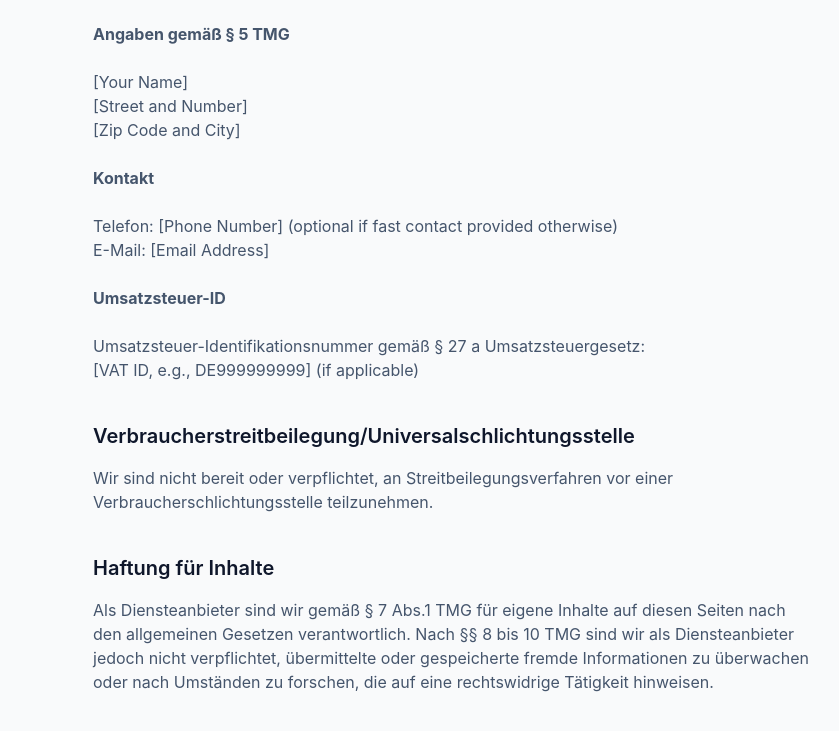
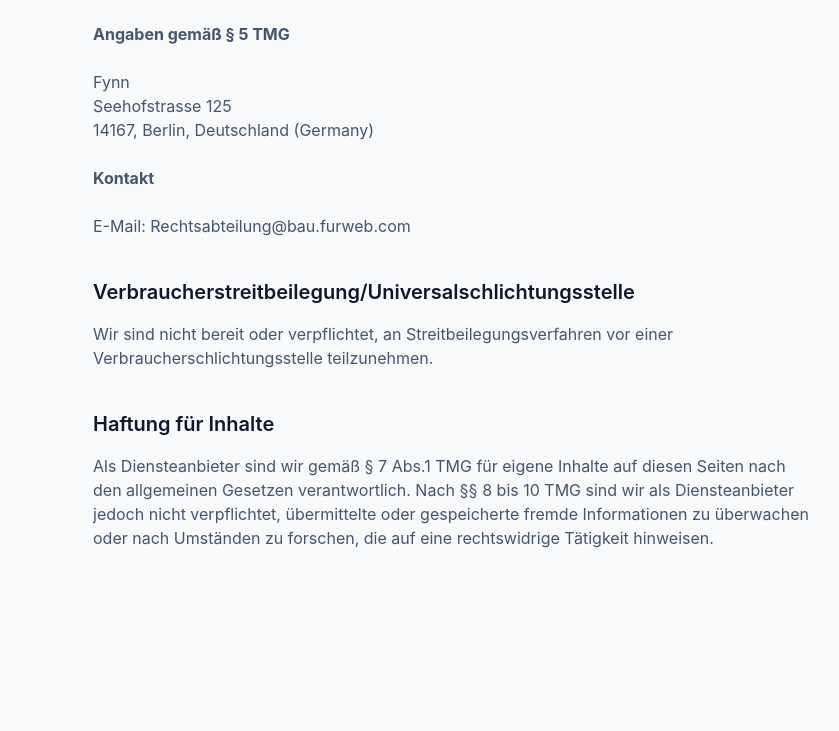
Before and after one commit to Bau-furweb-com/Main, a plain HTML site: page impressum.html in a window 1280 px wide. Shown: the part 219-950 px from the top of the page, without its empty margins (187-1026 px from the left). After the commit the page ends 929 px from the top, so only its background shows below. Drawn offline with Linux system fonts and the light colour scheme.

Commit message:
Add files via upload

```diff
--- a/impressum.html
+++ b/impressum.html
@@ -19,21 +19,14 @@
     <div class="prose prose-slate max-w-none text-slate-600 space-y-6">
       <p><strong>Angaben gemäß § 5 TMG</strong></p>
       <p>
-        [Your Name]<br>
-        [Street and Number]<br>
-        [Zip Code and City]
+        Fynn<br>
+        Seehofstrasse 125<br>
+        14167, Berlin, Deutschland (Germany)
       </p>
 
       <p><strong>Kontakt</strong></p>
       <p>
-        Telefon: [Phone Number] (optional if fast contact provided otherwise)<br>
-        E-Mail: [Email Address]
-      </p>
-
-      <p><strong>Umsatzsteuer-ID</strong></p>
-      <p>
-        Umsatzsteuer-Identifikationsnummer gemäß § 27 a Umsatzsteuergesetz:<br>
-        [VAT ID, e.g., DE999999999] (if applicable)
+        E-Mail: Rechtsabteilung@bau.furweb.com
       </p>
 
       <h2 class="text-xl font-semibold text-slate-900 mt-10 mb-4">Verbraucherstreitbeilegung/Universalschlichtungsstelle</h2>
```
Also changed, not shown: datenschutz.html (+4 -3 lines).
